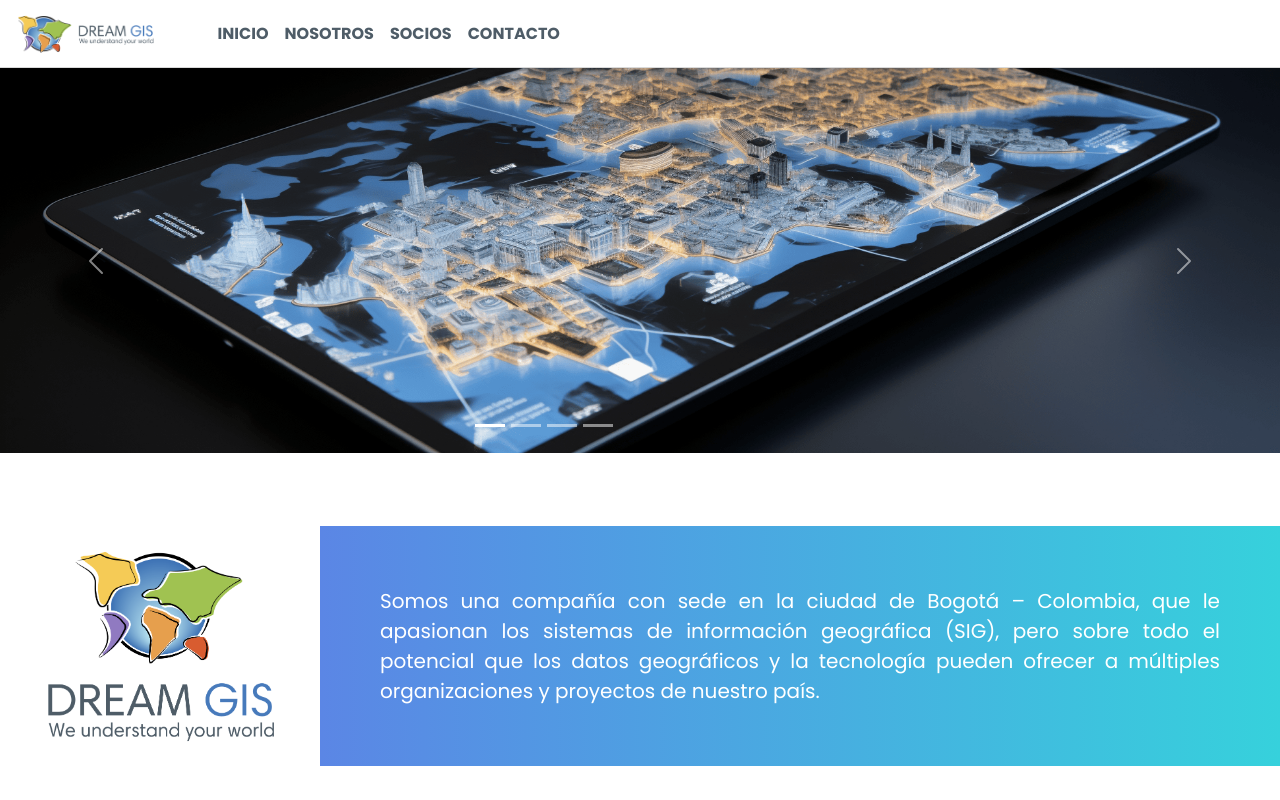
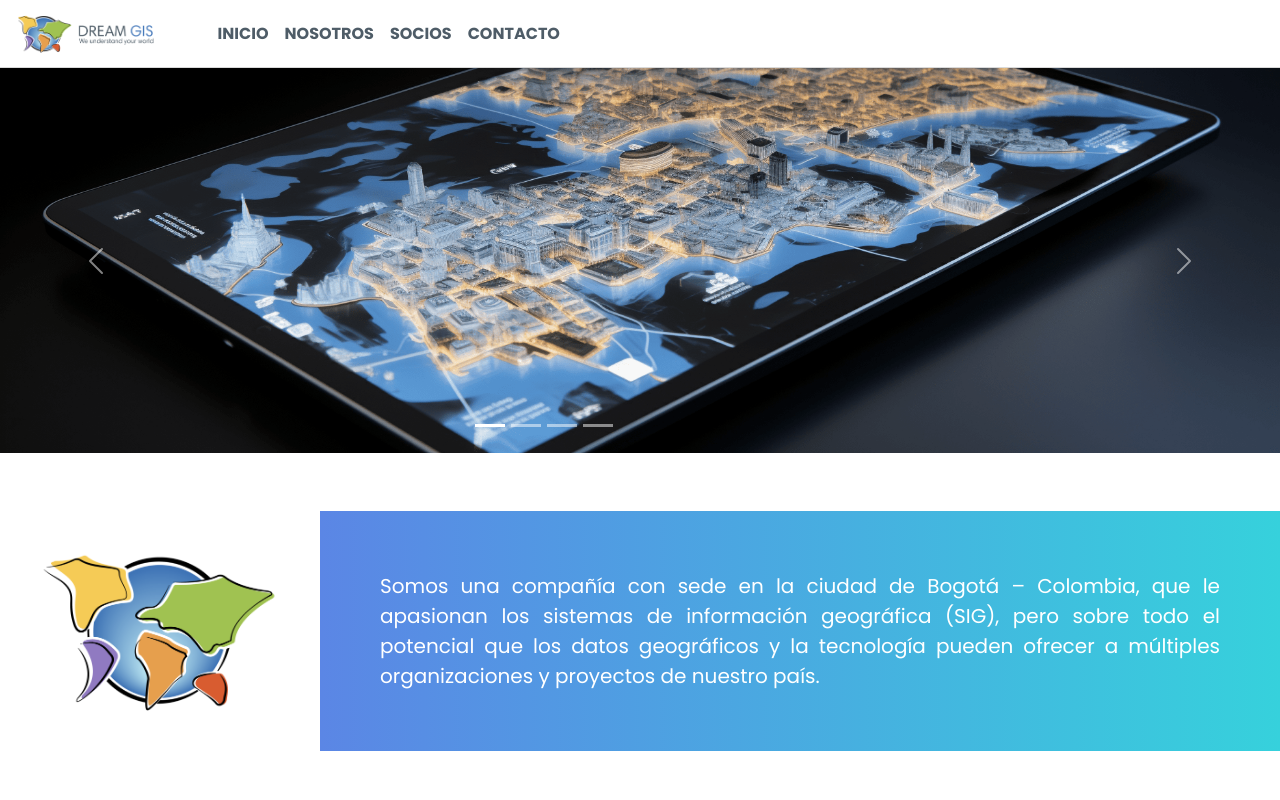
Before and after one commit to Dreamgis/web-page, a plain HTML site: page index.html in a window 1280 px wide. Shown: the top 800 px of the page. Drawn offline with nearby package versions, Linux system fonts and the light colour scheme; a web font is replaced by a local one.

Commit message:
new favicon

```diff
--- a/index.html
+++ b/index.html
@@ -6,7 +6,7 @@
   <meta http-equiv="X-UA-Compatible" content="IE=edge" />
   <meta name="viewport" content="width=device-width, initial-scale=1.0" />
   <title>DreamGIS</title>
-  <link rel="shortcut icon" href="img/logo-dreamgis-min.png" type="image/x-icon" />
+  <link rel="shortcut icon" href="img/favicon.png" type="image/x-icon" />
   <link href="https://cdn.jsdelivr.net/npm/bootstrap@5.1.3/dist/css/bootstrap.min.css" rel="stylesheet"
     integrity="sha384-1BmE4kWBq78iYhFldvKuhfTAU6auU8tT94WrHftjDbrCEXSU1oBoqyl2QvZ6jIW3" crossorigin="anonymous" />
   <link rel="stylesheet" href="css/style.css" />
@@ -99,7 +99,7 @@
   <section id="section_1">
     <div class="row justify-content-around align-items-center homeRowStart">
       <div class="col-sm-12 col-md-4 col-lg-3">
-        <img src="img/logo-dreamgis-min.png" class="img-fluid logoDream" srcset="" />
+        <img src="img/favicon.png" class="img-fluid logoDream" srcset="" />
       </div>
       <div class="col-sm-12 col-md-8 col-lg-9">
         <div class="paragraph paragraphStart justified-text">
```
Also changed, not shown: contacto.html (+1 -1 lines), nosotros.html (+1 -1 lines), servicios.html (+1 -1 lines), socios.html (+1 -1 lines), img/favicon.png (added).
